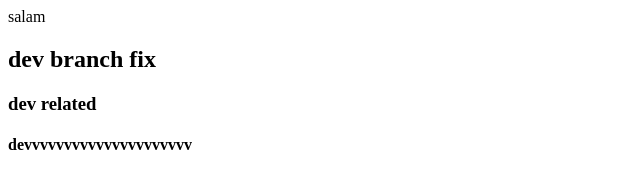
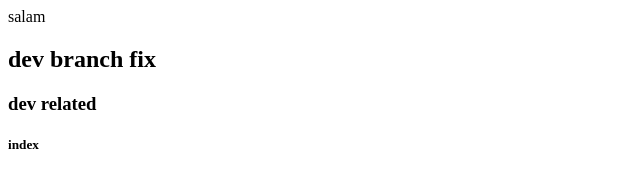
Before and after one commit to sajadbustani/lc, a plain HTML site: page index.html in a window 1280 px wide. Shown: the whole page, without its empty margins (0-640 px from the left). Drawn offline with Linux system fonts and the light colour scheme.

Commit message:
change file to remove

```diff
--- a/index.html
+++ b/index.html
@@ -4,6 +4,6 @@
         salam
         <h2>dev branch fix</h2>
         <h3>dev related</h3>
-        <h4>devvvvvvvvvvvvvvvvvvvvv</h4>
+        <h5>index</h5>
     </body>
 </html>
```
